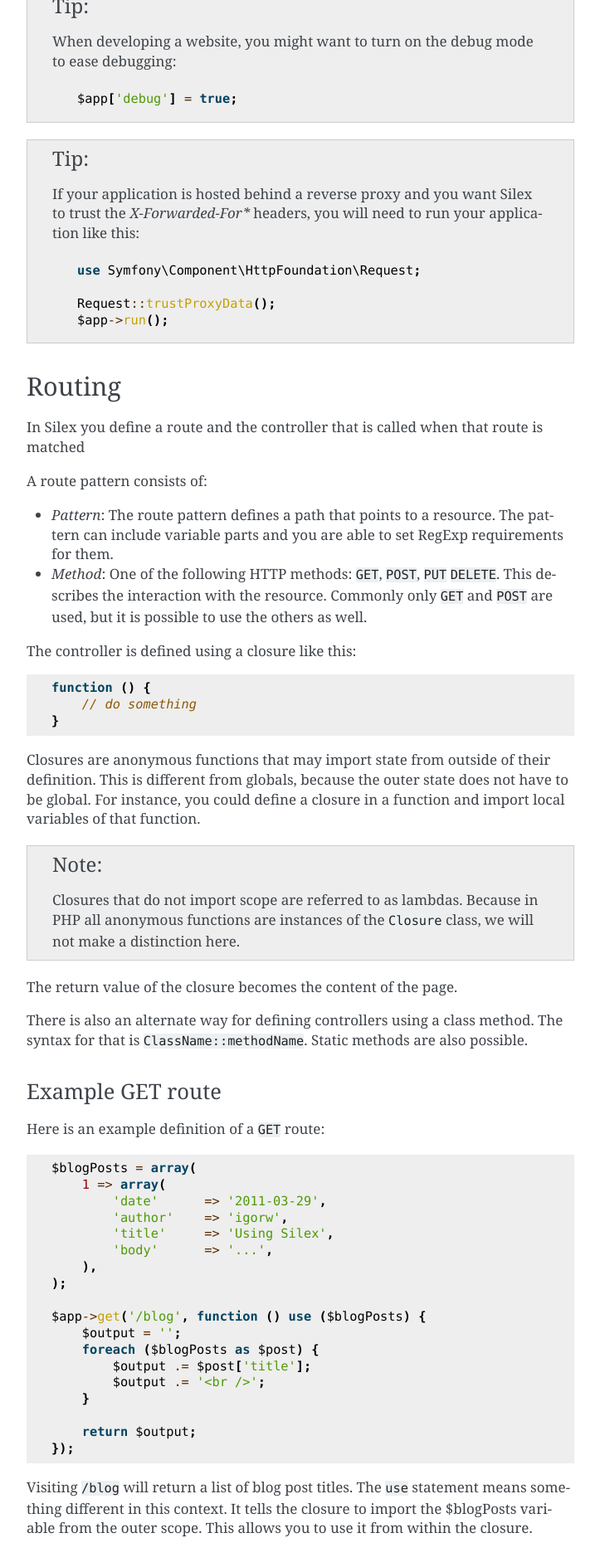
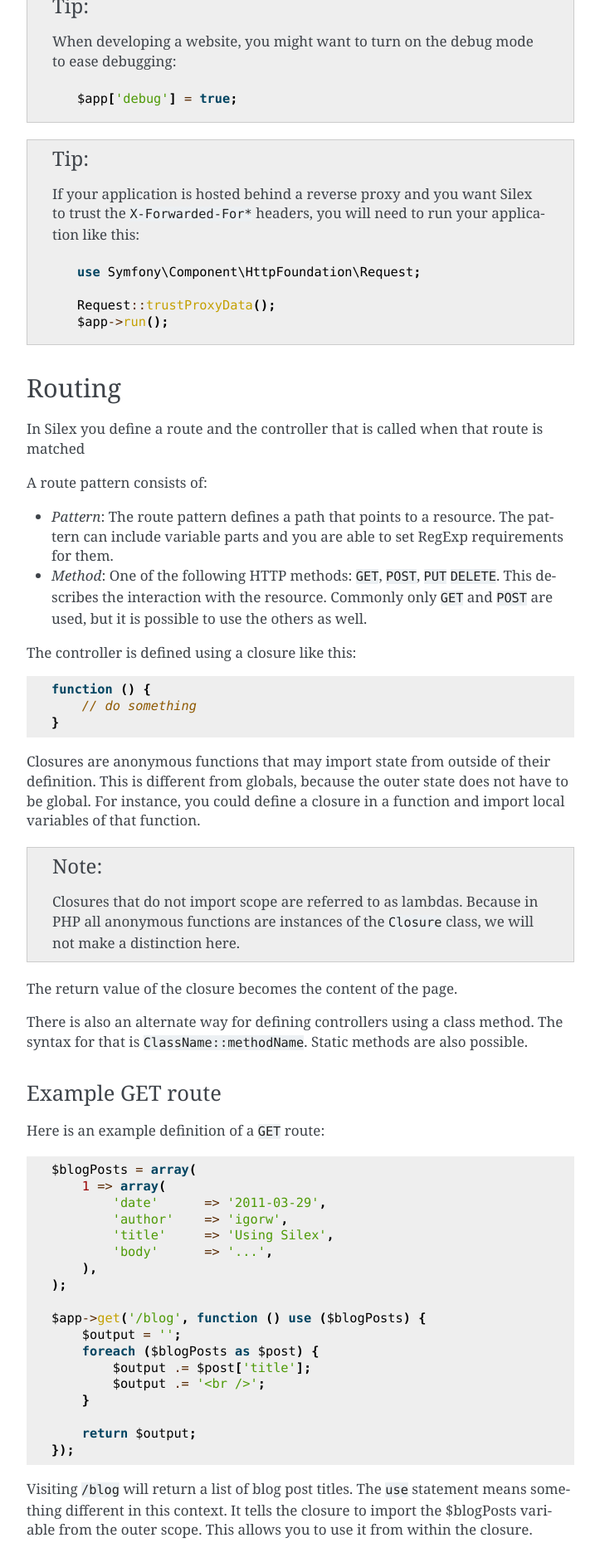
Before and after one commit to silexphp/Silex, a Sphinx documentation site: the page built from doc/usage.rst, in a window 1280 px wide. Shown: the part 1028-2917 px from the top of the page at 83% size, without its empty margins (388-1111 px from the left). Built offline with Sphinx 7.4.7, drawn with Linux system fonts in a browser that asks for light colours.

Commit message:
fixed doc markup

```diff
--- a/doc/intro.rst
+++ b/doc/intro.rst
@@ -20,7 +20,7 @@
 In a nutshell, you define controllers and map them to routes, all in one
 step.
 
-**Let's go!** ::
+**Let's go!**::
 
     require_once __DIR__.'/silex.phar';
 
--- a/doc/usage.rst
+++ b/doc/usage.rst
@@ -54,9 +54,9 @@
 
 .. tip::
 
-    If your application is hosted behind a reverse proxy and you want Silex
-    to trust the `X-Forwarded-For*` headers, you will need to run your application
-    like this::
+    If your application is hosted behind a reverse proxy and you want Silex to
+    trust the ``X-Forwarded-For*`` headers, you will need to run your
+    application like this::
 
         use Symfony\Component\HttpFoundation\Request;
 
```
